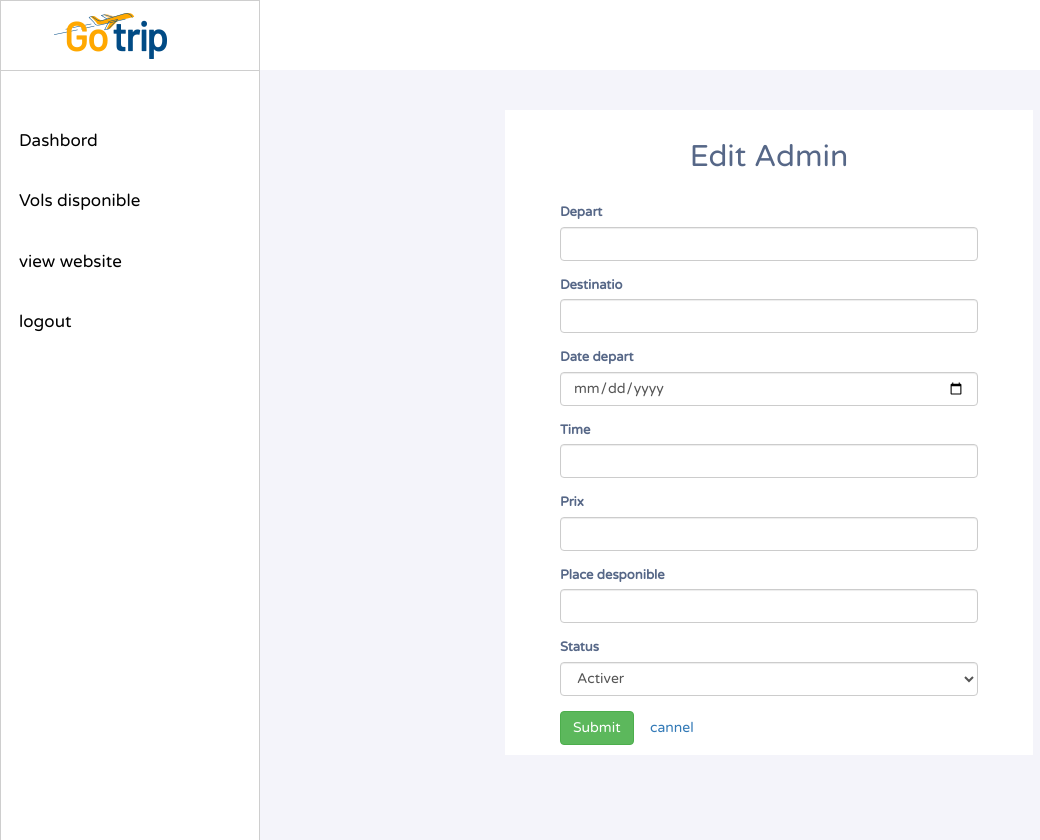
After one commit to othmanehannoun/new_version-vols-, a PHP site: page /admin/editvol.php?id=1 in a window 1280 px wide. The commit adds this page. Shown: the whole page, without its empty margins (0-1040 px from the left). Run offline with PHP 8.4, Linux system fonts and the light colour scheme; data that the repository does not hold is empty.

Commit message:
class vol

```diff
--- a/admin/css/admi.css
+++ b/admin/css/admin.css
@@ -14,7 +14,6 @@
     color: #024c86;
 	font-size: 20px;
 	text-transform: uppercase;
-
 }
 	.table-wrapper {
         background: #fff;
--- /dev/null
+++ b/admin/css/vols.css
@@ -0,0 +1,32 @@
+.card-body{
+    margin-bottom: 13px;
+}
+.card-body h5{
+    font-size: 15px;
+    font-family: monospace;
+
+}
+
+.card-body span{
+    color: #ab8d39;
+  }
+
+.card-header{
+    color: #024c86;
+    font-size: 18px;
+    font-family: cursive;
+  }
+
+  .addbtn{
+      margin-bottom: 15px;
+  }
+
+   .btn i {
+    float: left;
+    font-size: 21px;
+    margin-right: 5px;
+}
+
+.badge {
+    float: right;
+}
--- a/admin/delete.php
+++ b/admin/delete.php
@@ -1,6 +1,6 @@
 <?php
 
-include "userclass.php";
+include "les classe/userclass.php";
 $db = mysqli_connect("127.0.0.1", "root", "", "db_gestionvols");
 
 $id = $_GET['id'];
--- /dev/null
+++ b/admin/editvol.php
@@ -0,0 +1,92 @@
+
+<?php
+include "header.php";
+include  "les classe/volsclass.php";
+$db = mysqli_connect("127.0.0.1", "root", "", "db_gestionvols");
+
+   $id=$_GET['id'];
+   $query = mysqli_query($db,"SELECT * from vols where idVol='$id'");
+
+    if ($row = mysqli_fetch_array($query)) {
+    }
+
+if (isset($_POST['modifier'])) {
+    $id1               = $_POST['id1'];
+    $depart            = $_POST['depart'];
+    $destination       = $_POST['destination'];
+    $date_depart       = $_POST['date'];
+    $time              = $_POST['time'];
+    $prix              = $_POST['prix'];
+    $place_disponible  = $_POST['place'];
+    $status            = $_POST['status'];
+
+
+
+     $vols = new Vol();
+     $vols->vol_update($id1, $depart, $destination, $date_depart, $time, $prix, $place_disponible, $status );
+
+    if($vols == true){
+     header("location: vols.php");
+   }
+
+}
+?>
+
+<link rel="stylesheet" href="css/update.css">
+</nav>
+<div class="boxContent">
+<div class="firstRow">
+
+<form action="" method="post">
+<h2 style="text-align:center; margin-bottom: 30px">Edit Admin</h2>
+<input type="hidden" name="id1" value="<?php echo $row['idVol']; ?>">
+  <div class="form-group">
+    <label for="exampleInputEmail1">Depart</label>
+    <input type="text" class="form-control" name="depart" value="<?php echo $row['depart']; ?>">
+  </div>
+  <div class="form-group">
+    <label for="exampleInputPassword1">Destinatio</label>
+    <input type="text" class="form-control "name="destination" value="<?php echo $row['destination']; ?>">
+  </div>
+
+  <div class="form-group">
+    <label for="exampleInputEmail1">Date depart</label>
+    <input type="date" class="form-control" name="date" value="<?php echo $row['date_depart']; ?>">
+  </div>
+
+  <div class="form-group">
+    <label for="exampleInputEmail1">Time</label>
+    <input type="text" class="form-control" name="time" value="<?php echo $row['time']; ?>">
+  </div>
+
+  <div class="form-group">
+    <label for="exampleInputEmail1">Prix</label>
+    <input type="text" class="form-control" name="prix" value="<?php echo $row['prix']; ?>">
+  </div>
+
+  <div class="form-group">
+    <label for="exampleInputEmail1">Place desponible</label>
+    <input type="number" class="form-control" name="place" value="<?php echo $row['place_disponible']; ?>" min="1" max="50">
+  </div>
+
+  <div class="form-group">
+    <label for="exampleInputEmail1">Status</label>
+    <select name="status" class="form-control" id="inputGroupSelect01">
+
+        <option value="Activer">Activer</option>
+        <option value="Desactiver">Desactiver</option>
+
+    </select>
+    <!-- <input type="text" class="form-control" name="status" value="<?php echo $row['status']; ?>"> -->
+  </div>
+
+  <div class="form-group">
+
+  </div>
+
+  <button type="submit" class="btn btn-success" name="modifier">Submit</button>
+  <button type="submit" class="btn btn-red"><a href="admin.php">cannel</a></button>
+</form>
+
+
+<?php include "footer.html";  ?>
--- a/admin/header.php
+++ b/admin/header.php
@@ -5,6 +5,7 @@
 <meta http-equiv="X-UA-Compatible" content="IE=edge">
 <meta name="viewport" content="width=device-width, initial-scale=1">
 <title>Bootstrap CRUD Data Table for Database with Modal Form</title>
+<link rel="stylesheet" href="https://stackpath.bootstrapcdn.com/bootstrap/4.5.0/css/bootstrap.min.css" integrity="sha384-9aIt2nRpC12Uk9gS9baDl411NQApFmC26EwAOH8WgZl5MYYxFfc+NcPb1dKGj7Sk" crossorigin="anonymous">
 <link rel="stylesheet" href="https://fonts.googleapis.com/css?family=Roboto|Varela+Round">
 <link rel="stylesheet" href="https://fonts.googleapis.com/icon?family=Material+Icons">
 <link rel="stylesheet" href="https://maxcdn.bootstrapcdn.com/font-awesome/4.7.0/css/font-awesome.min.css">
@@ -13,6 +14,8 @@
 <script src="https://ajax.googleapis.com/ajax/libs/jquery/3.5.1/jquery.min.js"></script>
 
 <link rel="stylesheet" href="css/head.css">
+<link rel="stylesheet" href="css/admin.css">
+<link rel="stylesheet" href="css/vols.css">
 </head>
 <body>
 
@@ -23,8 +26,8 @@
         </div>
         <div class="sideBarre__menu">
             <ul>
-                <li><a href="#">Dashbord</a></li>
-                <li><a href="#">Vols disponible</a></li>
+                <li><a href="admin.php">Dashbord</a></li>
+                <li><a href="vols.php">Vols disponible</a></li>
                 <li><a href="#">view website</a></li>
                 <li><a href="#">logout</a></li>
 
--- /dev/null
+++ b/admin/les classe/volsclass.php
@@ -0,0 +1,52 @@
+<?php
+session_start();
+ class Vol{
+
+  public $idVol;
+  public $depart;
+  public $destination;
+  public $date_depart;
+  public $time;
+  public $prix;
+  public $place_disponible;
+  public $status;
+
+		function __construct() {
+			$this->conn = new mysqli("localhost","root","", "db_gestionvols");
+        }
+
+        // --------Insert Function----------
+	      	function vol_insert($depart, $destination, $date_depart, $time, $prix, $place_disponible, $status) {
+
+                $query = mysqli_query($this->conn, "INSERT INTO vols values ('', '$depart', '$destination', '$date_depart', '$time', '$prix', '$place_disponible', $status)");
+
+                if($query == true){
+                return true;
+                }
+
+                else{
+                return false;
+                  }
+            }
+
+
+         // --------Update Function----------
+           function vol_update($id1, $depart, $destination, $date_depart, $time, $prix, $place_disponible, $status) {
+            mysqli_query($this->conn,"UPDATE vols set depart = '$depart',
+            destination = '$destination',
+            date_depart = '$date_depart',
+            time = '$time',
+            prix = '$prix',
+            place_disponible = '$place_disponible',
+            statu = '$status'
+            where idVol = '$id1'");
+          }
+
+         // --------Delete Function----------
+        //    function user_delete($id) {
+        //    mysqli_query($this->conn,"DELETE from users where iduser = '$id'");
+
+
+
+ }
+    ?>
--- a/admin/update.php
+++ b/admin/update.php
@@ -1,7 +1,7 @@
 
 <?php
 include "header.php";
-include "userclass.php";
+include "les classe/userclass.php";
 $db = mysqli_connect("127.0.0.1", "root", "", "db_gestionvols");
 
    $id=$_GET['id'];
```
Also changed, not shown: admin/admin.php (+1 -29 lines), admin/les classe/userclass.php (added, +42 -0 lines), admin/userclass.php (deleted, +0 -44 lines), admin/vols.php (+108 -61 lines), home.php (+15 -2 lines), navbar.php (added, +33 -0 lines), reservation.php (+11 -1 lines).
